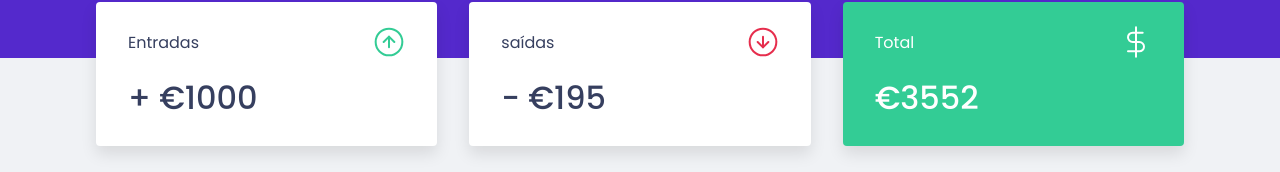
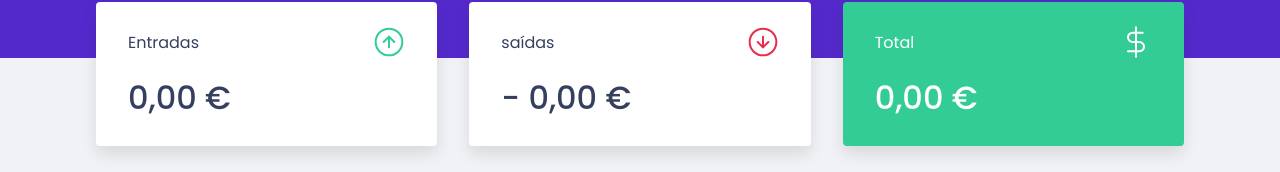
Before and after one commit to CaioGitDev/dtmoney, a React (Create React App) app: page / in a window 1280 px wide. Shown: the part 214-386 px from the top of the page. Built offline with nearby package versions, Linux system fonts and the light colour scheme; no server answers; what miragejs would draw is missing.

Commit message:
feat: create summary

```diff
--- a/src/components/Summary/Summary.tsx
+++ b/src/components/Summary/Summary.tsx
@@ -10,6 +10,23 @@ export const Summary: React.FC = () => {
 
   const { transactions } = useContext(TransactionContext);
 
+  const summary = transactions.reduce((acc, transaction) => {
+
+    if (transaction.type === 'deposit') {
+      acc.deposits += transaction.value;
+      acc.total += transaction.value;
+    } else if (transaction.type === 'withdraw') {
+      acc.withdrawals += transaction.value;
+      acc.total -= transaction.value;
+    }
+
+    return acc;
+  }, {
+    deposits: 0,
+    withdrawals: 0,
+    total: 0
+  })
+
   return (
 
     <Container>
@@ -18,21 +35,31 @@ export const Summary: React.FC = () => {
           <p>Entradas</p>
           <img src={incomeIcon} alt="Entradas" />
         </header>
-        <strong> + €1000</strong>
+        <strong>{new Intl.NumberFormat('pt-PT', {
+          style: 'currency',
+          currency: 'EUR'
+        }).format(summary.deposits)}
+        </strong>
       </div>
       <div>
         <header>
           <p>saídas</p>
           <img src={outcomeIcon} alt="Saídas" />
         </header>
-        <strong> - €195</strong>
+        <strong>- {new Intl.NumberFormat('pt-PT', {
+          style: 'currency',
+          currency: 'EUR'
+        }).format(summary.withdrawals)}</strong>
       </div>
       <div>
         <header>
           <p>Total</p>
           <img src={totalIcon} alt="Total" />
         </header>
-        <strong>€3552</strong>
+        <strong>{new Intl.NumberFormat('pt-PT', {
+          style: 'currency',
+          currency: 'EUR'
+        }).format(summary.total)}</strong>
       </div>
     </Container>
   );
```
